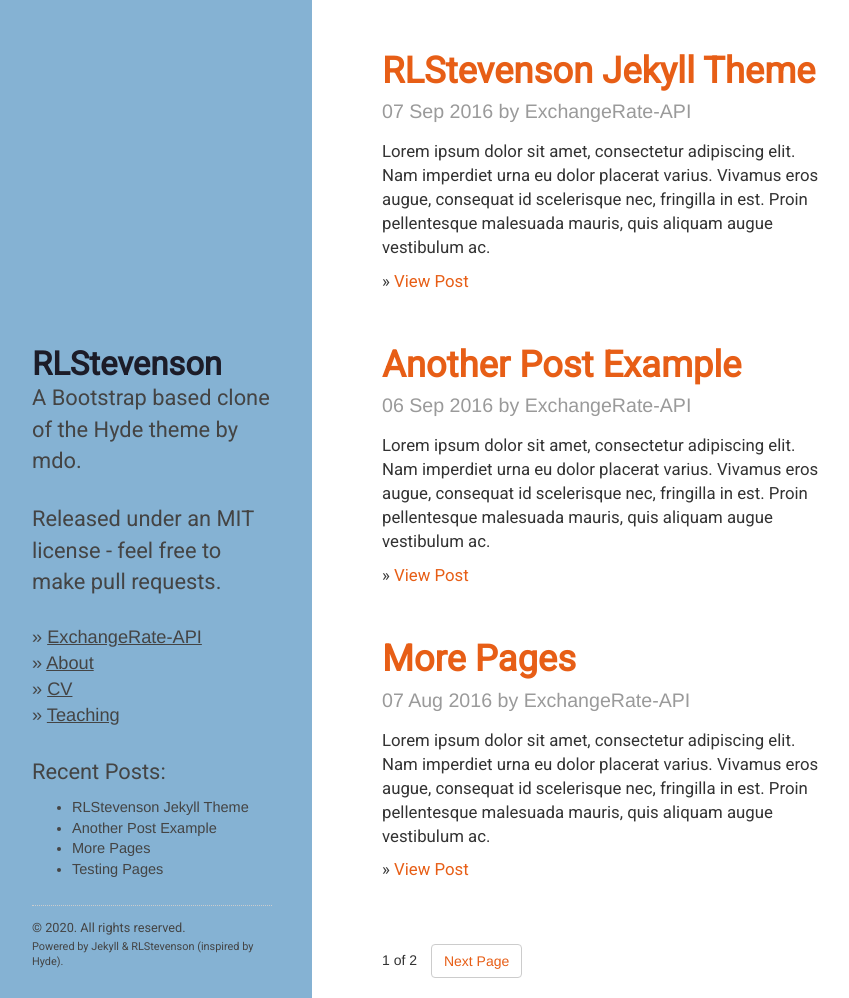
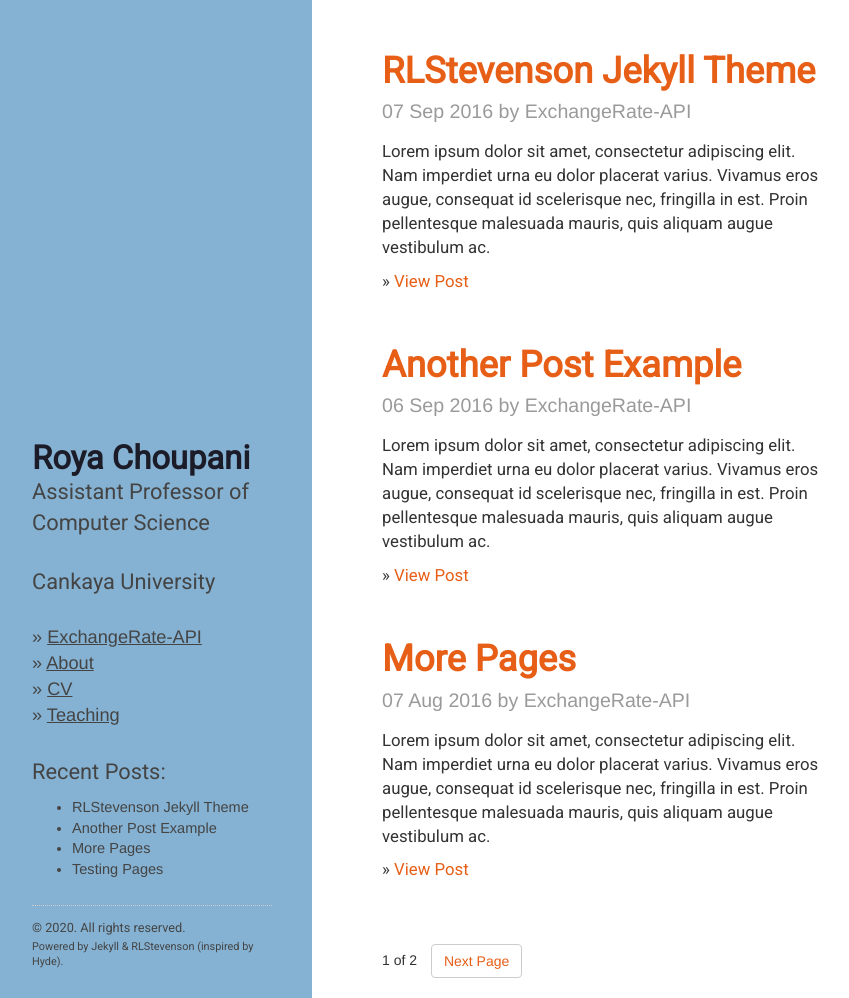
Before and after one commit to royachoupani/roya.github.io, a Jekyll site: the page built from index.html, in a window 1280 px wide and 998 px high. Shown: the whole window, without its empty margins (8-857 px from the left). Built offline with Jekyll 4.4.1, drawn with Linux system fonts in a browser that asks for light colours; the list of posts is cut into pages by our own code.

Commit message:
Update _config.yml

```diff
--- a/_config.yml
+++ b/_config.yml
@@ -6,9 +6,9 @@
 # For baseurl:
 # Use '' for / or '/your-dir' for another directory
 
-title:		RLStevenson
-description:	'A Bootstrap based clone of the Hyde theme by mdo.'
-freetext:	'Released under an MIT license - feel free to make pull requests.'
+title:		'Roya Choupani'
+description:	'Assistant Professor of Computer Science'
+freetext:	'Cankaya University'
 baseurl:	'/'
 paginate:	3
 version:	0.1.0
```
